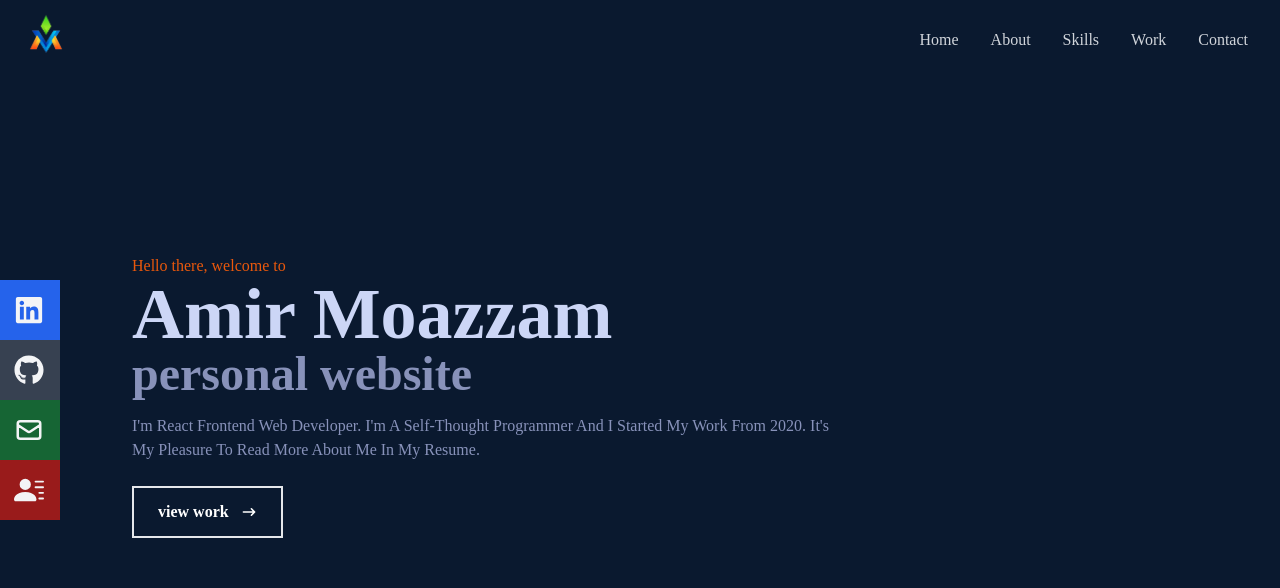
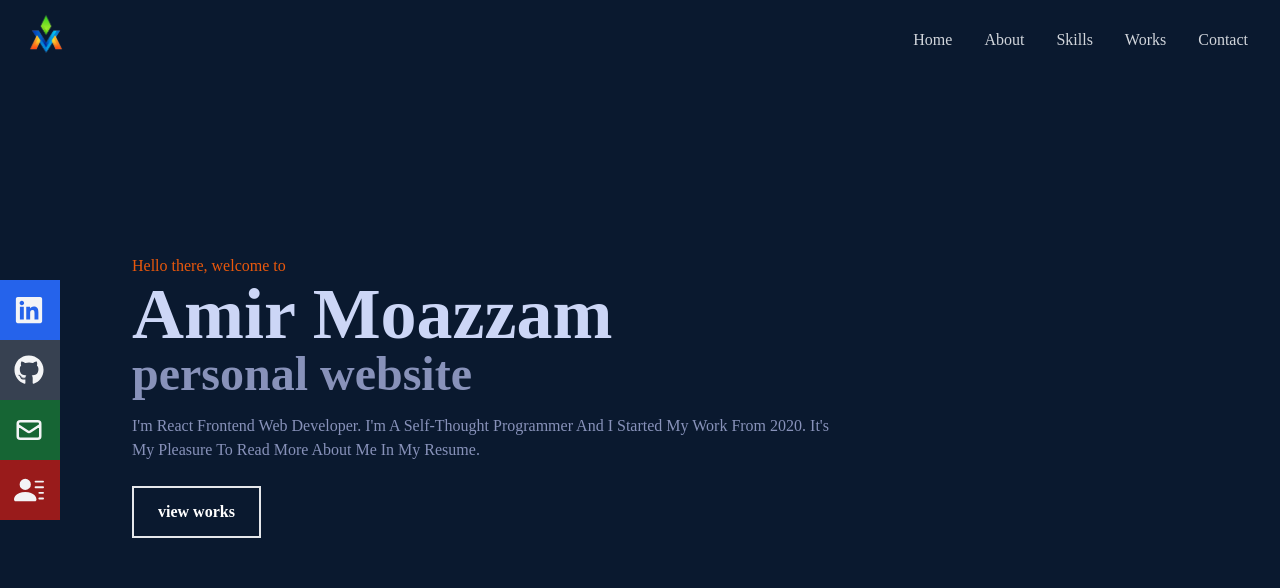
Before and after one commit to amirmoazzam/personal_react_ex, a React (Create React App) app: page / in a window 1280 px wide. Shown: the top 588 px of the page. Built offline with nearby package versions, Linux system fonts and the light colour scheme.

Commit message:
soft scroll added

```diff
--- a/package.json
+++ b/package.json
@@ -10,6 +10,7 @@
     "react-dom": "^18.2.0",
     "react-icons": "^4.11.0",
     "react-scripts": "^5.0.1",
+    "react-scroll": "^1.9.0",
     "web-vitals": "^2.1.4"
   },
   "scripts": {
--- a/src/components/contact.jsx
+++ b/src/components/contact.jsx
@@ -2,7 +2,7 @@ import React from 'react'
 
 const Contact = () => {
   return (
-    <div ame='contact' className='bg-[#0a192f] w-full h-screen flex justify-center items-center p-4'>
+    <div name='contact' className='bg-[#0a192f] w-full h-screen flex justify-center items-center p-4'>
         <form method='POST' action="https://getform.io/f/5340dc1e-d54e-4090-bbef-a28aabe268bb" className='flex flex-col max-w-[600px] w-full'>
             <div className='pb-8'>
                 <p className='text-4xl font-bold inline border-b-4 border-orange-600 text-gray-300'>contact</p>
@@ -11,7 +11,7 @@ const Contact = () => {
             <input type="text" name="name" placeholder='Name' className='p-2 bg-[#ccd6f6]'/>
             <input type="email" name="email" placeholder='Email' className='my-4 p-2 bg-[#ccd6f6]'/>
             <textarea name="message" rows="10" placeholder='Write yor message here...' className='p-2 bg-[#ccd6f6]'></textarea>
-            <button type='submit' className='text-white border-2 hover:border-orange-600 hover:bg-orange-600 px-4 py-3 my-8 mx-auto flex items-center'>Let's collabrate</button>
+            <button type='submit' className='text-white border-2 hover:border-orange-600 hover:bg-orange-600 duration-500 px-4 py-3 my-8 mx-auto flex items-center'>Let's collabrate</button>
         </form>
     </div>
   )
--- a/src/components/home.jsx
+++ b/src/components/home.jsx
@@ -1,5 +1,4 @@
 import React from 'react';
-import {HiArrowNarrowRight} from 'react-icons/hi';
 
 const Home = () => {
   return (
@@ -11,11 +10,11 @@ const Home = () => {
             <h3 className='text-3xl sm:text-5xl font-bold text-[#8892ba]'>personal website</h3>
             <p className='text-[#8892ba] py-4 max-w-[700px] capitalize'>i'm react frontend web developer. i'm a self-thought programmer and i started my work from 2020. it's my pleasure to read more about me in my resume.</p>
             <div>
-                <button className='group text-white font-bold border-2 px-6 py-3 my-2 flex items-center hover:bg-orange-600 hover:border-white duration-500'>
-                    view work
-                    <span className='group-hover:rotate-90 duration-300'>
+                <button className='group text-white font-bold border-2 px-6 py-3 my-2 flex items-center hover:bg-orange-600 hover:border-orange-600 duration-500'>
+                    view works
+                    {/* <span className='group-hover:rotate-90 duration-300'>
                         <HiArrowNarrowRight className='ml-3'/>
-                    </span>
+                    </span> */}
                 </button>
             </div>
         </div>
--- a/src/components/navbar.jsx
+++ b/src/components/navbar.jsx
@@ -3,6 +3,7 @@ import {FaBars, FaTimes, FaGithub, FaLinkedin} from 'react-icons/fa';
 import {HiOutlineMail} from 'react-icons/hi';
 import {BsFillPersonLinesFill} from 'react-icons/bs';
 import logo from '../assets/logo.png';
+import {Link} from 'react-scroll';
 
 export const Navbar = () => {
     const [nav, setNav] = useState(false);
@@ -15,11 +16,21 @@ export const Navbar = () => {
 
         {/* menu */}
         <ul className='hidden md:flex'>
-            <li>Home</li>
-            <li>About</li>
-            <li>Skills</li>
-            <li>Work</li>
-            <li>Contact</li>
+            <li>
+                <Link to='home' smooth={true} duration={500}>Home</Link>
+            </li>
+            <li>
+                <Link to='about' smooth={true} duration={500}>About</Link>
+            </li>
+            <li>
+                <Link to='skills' smooth={true} duration={500}>Skills</Link>
+            </li>
+            <li>
+                <Link to='works' smooth={true} duration={500}>Works</Link>
+            </li>
+            <li>
+                <Link to='contact' smooth={true} duration={500}>Contact</Link>
+            </li>
         </ul>
 
         {/* hanburger */}
@@ -28,11 +39,21 @@ export const Navbar = () => {
         </div>
         {/* mobile menu */}
         <ul className={!nav ? 'hidden' : 'absolute top-0 left-0 w-full h-screen bg-[#0a192f] flex flex-col justify-center items-center'}>
-            <li className='py-6 text-4xl'>Home</li>
-            <li className='py-6 text-4xl'>About</li>
-            <li className='py-6 text-4xl'>Skills</li>
-            <li className='py-6 text-4xl'>Work</li>
-            <li className='py-6 text-4xl'>Contact</li>
+            <li className='py-6 text-4xl'>
+                <Link onClick={handleNav} to='home' smooth={true} duration={500}>Home</Link>
+            </li>
+            <li className='py-6 text-4xl'>
+                <Link onClick={handleNav} to='about' smooth={true} duration={500}>About</Link>
+            </li>
+            <li className='py-6 text-4xl'>
+                <Link onClick={handleNav} to='skills' smooth={true} duration={500}>Skills</Link>
+            </li>
+            <li className='py-6 text-4xl'>
+                <Link onClick={handleNav} to='works' smooth={true} duration={500}>Works</Link>
+            </li>
+            <li className='py-6 text-4xl'>
+                <Link onClick={handleNav} to='contact' smooth={true} duration={500}>Contact</Link>
+            </li>
         </ul>
 
         {/* social icons */}
--- a/src/components/skills.jsx
+++ b/src/components/skills.jsx
@@ -14,7 +14,7 @@ import linux from '../assets/linux.png';
 
 const Skills = () => {
   return (
-    <div name='skills' className='w-full h-full bg-[#0a192f] text-gray-300'>
+    <div name='skills' className='w-full h-screen bg-[#0a192f] text-gray-300'>
         {/* container */}
         <div className='max-w-[1000px] mx-auto p-4 flex flex-col justify-center w-full h-full text-gray-300'>
             <div>
@@ -62,14 +62,14 @@ const Skills = () => {
                     <img src={cpp} alt="cpp language icon" className='w-20 mx-auto'/>
                     <p className='my-4'>C++</p>
                 </div>
-                <div className='shadow-md shadow-[#040c16] hover:scale-110 duration-500'>
+                {/* <div className='shadow-md shadow-[#040c16] hover:scale-110 duration-500'>
                     <img src={wordpress} alt="wordpress icon" className='w-20 mx-auto'/>
                     <p className='my-4'>Wordpress</p>
                 </div>
                 <div className='shadow-md shadow-[#040c16] hover:scale-110 duration-500'>
                     <img src={linux} alt="linux icon" className='w-20 mx-auto'/>
                     <p className='my-4'>Linux</p>
-                </div>
+                </div> */}
             </div>
         </div>
     </div>
--- a/src/components/work.jsx
+++ b/src/components/work.jsx
@@ -4,7 +4,7 @@ import takwinstore from '../assets/takwinstore/tw1.png'
 const Works = () => {
     const [works,setWorks] = useState([1,2,3,4])
   return (
-    <div name='works' className='w-full md:h-screen text-gray-300 bg-[#0a192f]'>
+    <div name='works' className='w-full md:h-full text-gray-300 bg-[#0a192f]'>
         <div className='max-w-[1000px] mx-auto p-4 flex flex-col justify-center w-full h-full'>
             <div className='pb-8'>
                 <p className='text-4xl font-bold inline border-b-4 text-gray-300 border-orange-600'>works</p>
```
Also changed, not shown: 2 other files (tests, documents, lock files or other folders).
